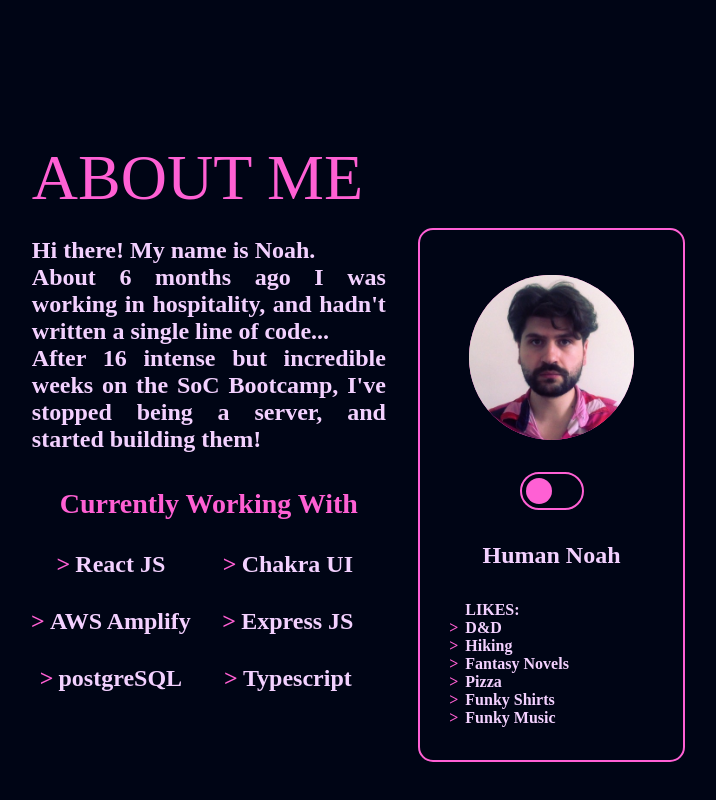
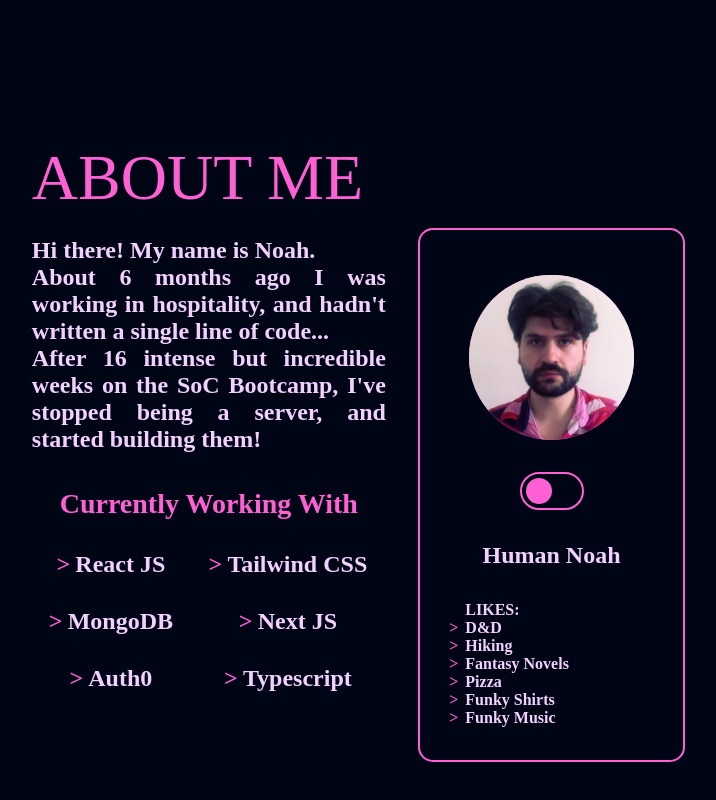
Before and after one commit to NoahAldhous/portfolio-page, a React (Create React App) app: page / in a window 1280 px wide. Shown: the part 1120-1920 px from the top of the page, without its empty margins (301-1017 px from the left). Built offline with nearby package versions, Linux system fonts and the light colour scheme; a web font is replaced by a local one.

Commit message:
updated linkedin links and updated currently working with text

```diff
--- a/src/components/Aboutmepage/Aboutmepage.js
+++ b/src/components/Aboutmepage/Aboutmepage.js
@@ -41,12 +41,12 @@ export default function Aboutmepage(){
                 <section className="Tech-list-container">
                     <section className="Tech-list">
                             <p className="Tech">React JS</p>
-                            <p className="Tech">AWS Amplify</p>
-                            <p className="Tech">postgreSQL</p>
+                            <p className="Tech">MongoDB</p>
+                            <p className="Tech">Auth0</p>
                     </section>
                     <section className="Tech-list">
-                        <p className="Tech">Chakra UI</p>
-                        <p className="Tech">Express JS</p>
+                        <p className="Tech">Tailwind CSS</p>
+                        <p className="Tech">Next JS</p>
                         <p className="Tech">Typescript</p>
                     </section>
                     </section>
--- a/src/components/App/App.js
+++ b/src/components/App/App.js
@@ -63,7 +63,7 @@ function App() {
         <section className="Line-container">
         <div className="Right-arrow">CONNECT{'>'}</div>
           <Semicircle text = {"EMAIL"} url={"mailto:naldhous@hotmail.co.uk"}/>
-          <Semicircle text = {"LINKEDIN"} url={'https://www.linkedin.com/in/noah-aldhous-4436a3195/'}/>
+          <Semicircle text = {"LINKEDIN"} url={'https://www.linkedin.com/in/noah-aldhous/'}/>
           <Semicircle text = {"GITHUB"} url={'https://github.com/NoahAldhous'}/>
           <Semicircle text = {"TWITTER"} url={'https://twitter.com/theOldHaus'}/>
           <Semicircle text = {"INSTAGRAM"} url={'https://www.instagram.com/the_oldhaus/'}/>
--- a/src/components/ContactPage/ContactPage.js
+++ b/src/components/ContactPage/ContactPage.js
@@ -7,7 +7,7 @@ export default function ContactPage(){
         </h2>
         <section className = "ContactText-container">
             <a className= "ContactText" href = "mailto:naldhous@hotmail.co.uk" target = "_blank" rel="noreferrer"> BY EMAIL </a>
-            <a className= "ContactText" href = "https://www.linkedin.com/in/noah-aldhous-4436a3195/" target = "_blank" rel="noreferrer">ON LINKEDIN </a>
+            <a className= "ContactText" href = "https://www.linkedin.com/in/noah-aldhous/" target = "_blank" rel="noreferrer">ON LINKEDIN </a>
             <a className= "ContactText" href = "https://github.com/NoahAldhous" target = "_blank" rel="noreferrer">ON GITHUB </a>
             <a className= "ContactText" href = "https://twitter.com/theOldHaus" target = "_blank" rel="noreferrer">ON TWITTER </a>
         </section>
```
